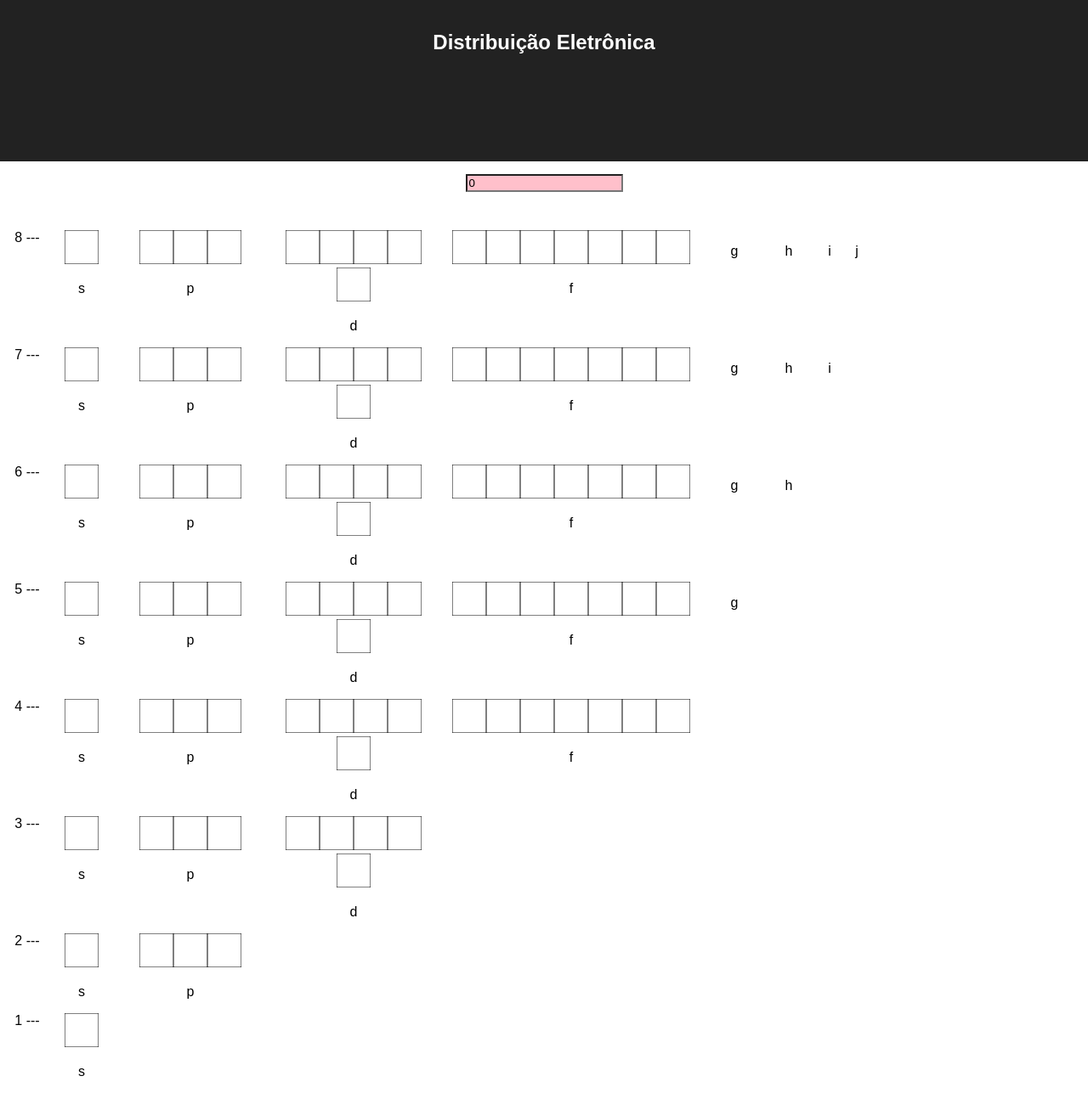
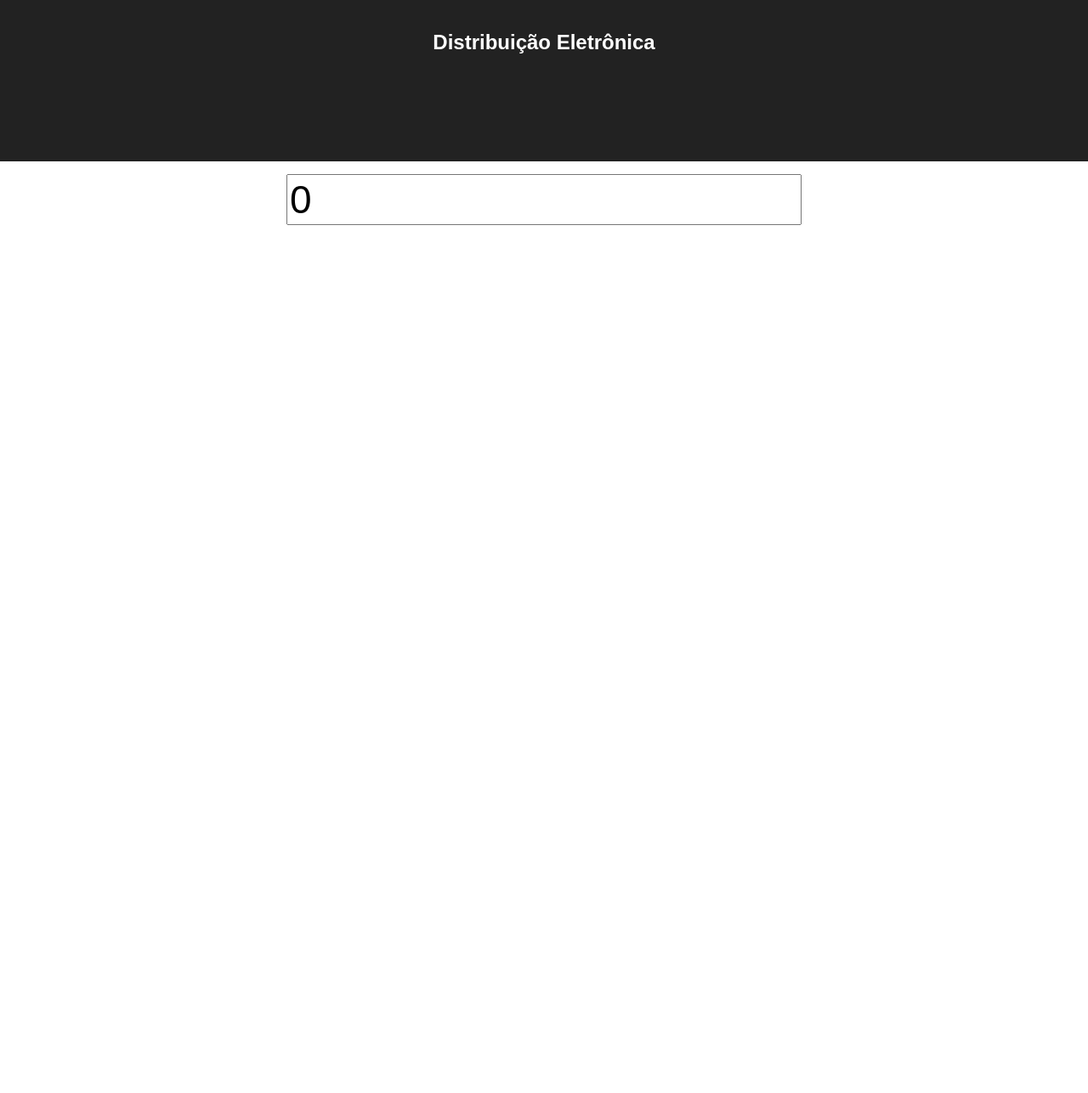
Before and after one commit to felipeeu/orbitals, a React (Create React App) app: page / in a window 1280 px wide. Shown: the whole page at 85% size. After the commit the page ends 800 px from the top, so only its background shows below. Built offline with nearby package versions, Linux system fonts and the light colour scheme.

Commit message:
change input color and revome squares

```diff
--- a/src/components/AllOrbitals.js
+++ b/src/components/AllOrbitals.js
@@ -6,7 +6,7 @@ import {Distribution} from "./Distribution";
 const styles = {
     input: {
         margin: "15px",
-        backgroundColor: "pink"
+        fontSize: "46px"
     }
 };
 
@@ -36,14 +36,6 @@ class AllOrbitals extends Component {
 
                 <Distribution electron={this.state.electron}/>
 
-                <div> {this.renderOrbital(8)}</div>
-                <div> {this.renderOrbital(7)}</div>
-                <div> {this.renderOrbital(6)}</div>
-                <div> {this.renderOrbital(5)}</div>
-                <div> {this.renderOrbital(4)}</div>
-                <div> {this.renderOrbital(3)}</div>
-                <div> {this.renderOrbital(2)}</div>
-                <div> {this.renderOrbital(1)}</div>
 
             </div>
 
```
